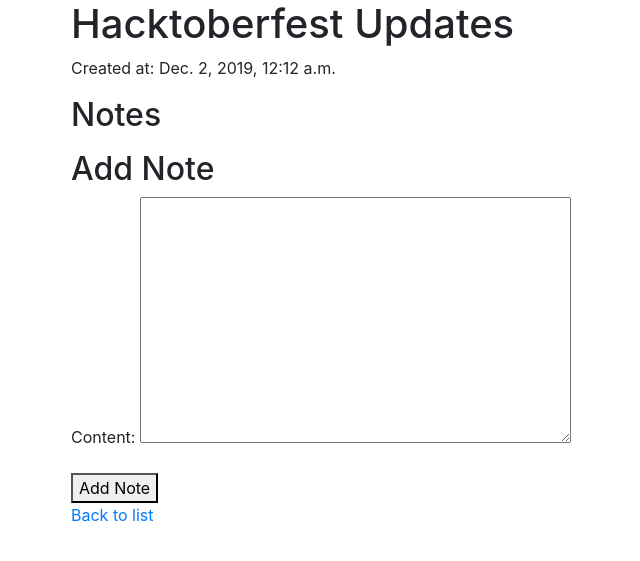
After one commit to vennavenkatasravani/todo-stream, a Django app: page /todos/2/ in a window 1280 px wide. The commit adds this page. Shown: the top 561 px of the page, without its empty margins (14-654 px from the left). Run offline with Django 3.2, Linux system fonts and the light colour scheme; data comes from the database, SQL or seed files in the repository; data that the repository does not hold is empty; some libraries are stand-ins or nearby versions.

Commit message:
Addition of tasks

```diff
--- /dev/null
+++ b/todos/forms.py
@@ -0,0 +1,7 @@
+from django import forms
+from .models import Note
+
+class NoteForm(forms.ModelForm):
+    class Meta:
+        model = Note
+        fields = ['content']
--- a/todos/models.py
+++ b/todos/models.py
@@ -2,9 +2,17 @@
 
 class Todo(models.Model):
     title = models.CharField(max_length=100)
-    created_at = models.DateTimeField('Created', auto_now_add=True)
-    update_at = models.DateTimeField('Updated', auto_now=True)
+    created_at = models.DateTimeField(auto_now_add=True)
+    update_at = models.DateTimeField(auto_now=True)
     isCompleted = models.BooleanField(default=False)
 
     def __str__(self):
         return self.title
+
+class Note(models.Model):
+    todo = models.ForeignKey(Todo, related_name='notes', on_delete=models.CASCADE)
+    content = models.TextField()
+    created_at = models.DateTimeField(auto_now_add=True)
+
+    def __str__(self):
+        return self.content
--- /dev/null
+++ b/todos/templates/todos/todo_detail.html
@@ -0,0 +1,25 @@
+{% extends 'todos/base.html' %}
+
+{% block title %}
+<title>Todo Detail</title>
+{% endblock %}
+
+{% block content %}
+<div class="container">
+  <h1>{{ todo.title }}</h1>
+  <p>Created at: {{ todo.created_at }}</p>
+  <h2>Notes</h2>
+  <ul>
+    {% for note in notes %}
+    <li>{{ note.content }} ({{ note.created_at }})</li>
+    {% endfor %}
+  </ul>
+  <h2>Add Note</h2>
+  <form method="post">
+    {% csrf_token %}
+    {{ form.as_p }}
+    <button type="submit">Add Note</button>
+  </form>
+  <a href="{% url 'todos:index' %}">Back to list</a>
+</div>
+{% endblock %}
--- a/todos/urls.py
+++ b/todos/urls.py
@@ -1,10 +1,11 @@
 from django.urls import path
 from . import views
 
-app_name='todos'
+app_name = 'todos'
 urlpatterns = [
     path('', views.IndexView.as_view(), name='index'),
-    path('<int:todo_id>/delete', views.delete, name='delete'),
-    path('<int:todo_id>/update', views.update, name='update'),
-    path('add/', views.add, name='add')
+    path('add/', views.add, name='add'),
+    path('<int:todo_id>/delete/', views.delete, name='delete'),
+    path('<int:todo_id>/update/', views.update, name='update'),
+    path('<int:todo_id>/', views.todo_detail, name='todo_detail'),
 ]
--- a/todos/views.py
+++ b/todos/views.py
@@ -1,35 +1,42 @@
 from django.shortcuts import render, get_object_or_404, redirect
 from django.views import generic
-from .models import Todo
-from django.http import HttpResponseRedirect
+from .models import Todo, Note
+from .forms import NoteForm
 
 class IndexView(generic.ListView):
     template_name = 'todos/index.html'
     context_object_name = 'todo_list'
 
     def get_queryset(self):
-        """Return all the latest todos."""
         return Todo.objects.order_by('-created_at')
 
 def add(request):
     title = request.POST['title']
     Todo.objects.create(title=title)
-
     return redirect('todos:index')
 
 def delete(request, todo_id):
     todo = get_object_or_404(Todo, pk=todo_id)
     todo.delete()
-
     return redirect('todos:index')
 
 def update(request, todo_id):
     todo = get_object_or_404(Todo, pk=todo_id)
     isCompleted = request.POST.get('isCompleted', False)
-    if isCompleted == 'on':
-        isCompleted = True
-
-    todo.isCompleted = isCompleted
-
+    todo.isCompleted = True if isCompleted == 'on' else False
     todo.save()
     return redirect('todos:index')
+
+def todo_detail(request, todo_id):
+    todo = get_object_or_404(Todo, pk=todo_id)
+    notes = todo.notes.all()
+    if request.method == 'POST':
+        form = NoteForm(request.POST)
+        if form.is_valid():
+            note = form.save(commit=False)
+            note.todo = todo
+            note.save()
+            return redirect('todos:todo_detail', todo_id=todo_id)
+    else:
+        form = NoteForm()
+    return render(request, 'todos/todo_detail.html', {'todo': todo, 'notes': notes, 'form': form})
```
Also changed, not shown: todos/templates/todos/add_note.html (added, +21 -0 lines), todos/templates/todos/index.html (+6 -21 lines), README.md, Screenshot 2024-07-31 200118.png (added), todos/migrations/0009_alter_todo_created_at_alter_todo_id_and_more.py (added).
